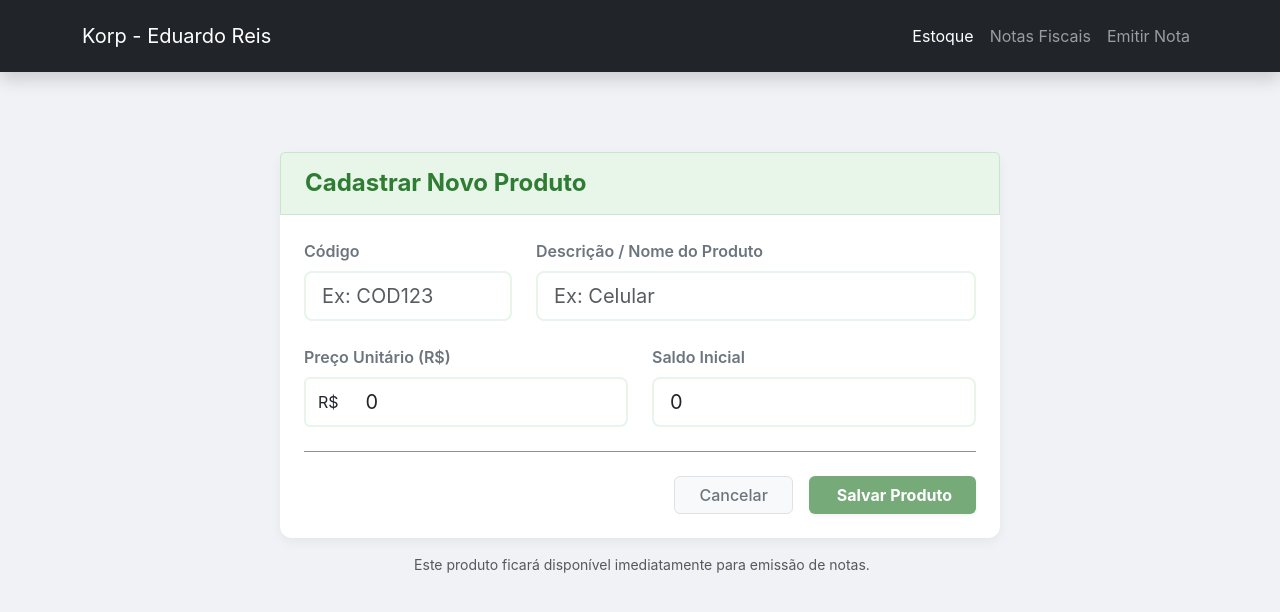
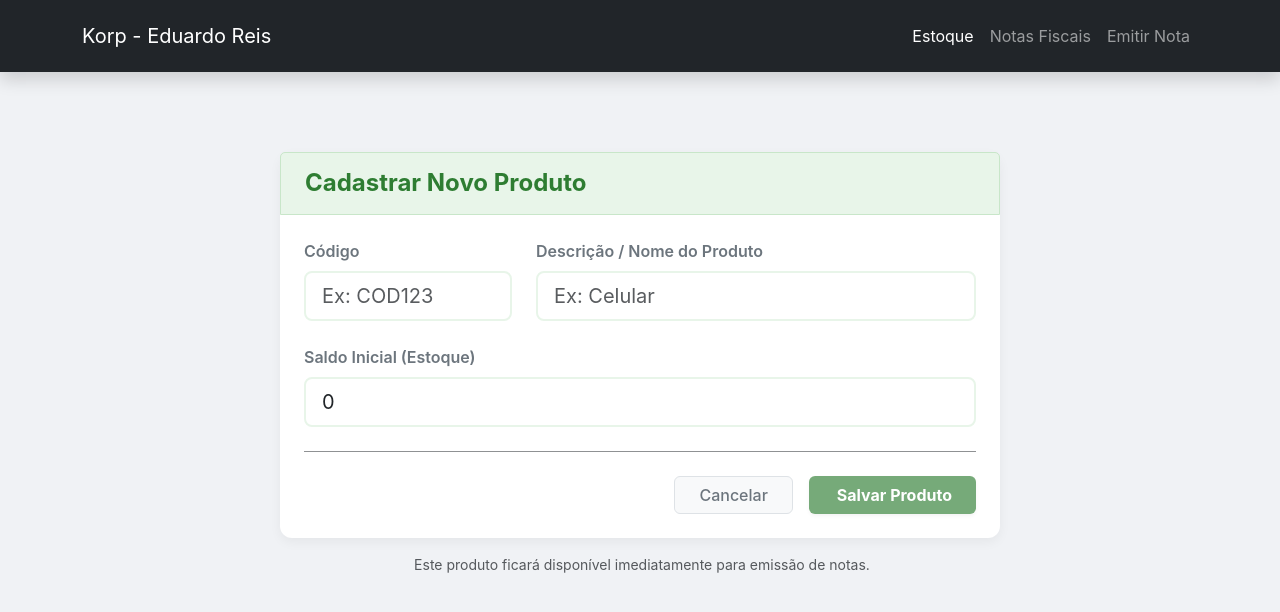
Before and after one commit to eduardo-olvreis/Korp_Teste_EduardoReis, an Angular app in the folder frontend/korp-web/: page /produtos/novo in a window 1280 px wide. Shown: the top 612 px of the page. Built offline with nearby package versions, Linux system fonts and the light colour scheme.

Commit message:
fix: ajustes no cadastro dos produtos

```diff
--- a/frontend/korp-web/src/app/components/nota-fiscal-lista/nota-fiscal-lista.html
+++ b/frontend/korp-web/src/app/components/nota-fiscal-lista/nota-fiscal-lista.html
@@ -9,7 +9,6 @@
       Nova Nota Fiscal
     </a>
   </div>
-
   <div class="card shadow-sm border-0">
     <div class="card-body p-0">
       <div class="table-responsive">
@@ -44,17 +43,14 @@
                   <button class="btn btn-sm btn-outline-secondary px-3" (click)="verDetalhes(n)" [disabled]="processandoId === n.id">
                     Ver
                   </button>
-
                   <button *ngIf="n.status === 'Aberta'"
                           class="btn btn-sm btn-success btn-imprimir d-flex align-items-center gap-1"
                           (click)="fecharNota(n)"
                           [disabled]="processandoId === n.id">
-
                     <ng-container *ngIf="processandoId === n.id; else btnNormal">
                       <span class="spinner-border spinner-border-sm"></span>
                       Finalizando...
                     </ng-container>
-
                     <ng-template #btnNormal>
                       <i class="bi bi-printer"></i> Imprimir
                     </ng-template>
@@ -62,7 +58,6 @@
                 </div>
               </td>
             </tr>
-
             <tr *ngIf="notas.length === 0">
               <td colspan="5" class="text-center py-5 text-muted">
                 <i class="bi bi-file-earmark-x fs-1 d-block mb-2"></i>
--- a/frontend/korp-web/src/app/components/nota-fiscal-lista/nota-fiscal-lista.ts
+++ b/frontend/korp-web/src/app/components/nota-fiscal-lista/nota-fiscal-lista.ts
@@ -34,13 +34,18 @@ export class NotaFiscalLista implements OnInit {
   }
 
   verDetalhes(nota: any) {
+    let valorTotalNota = 0;
     const detalhesItens = nota.itens.map((i: any) => {
       const produto = this.produtos.find(p => p.id === i.produtoId || p.Id === i.produtoId);
       const nomeProduto = produto ? (produto.descricao || produto.Descricao) : 'Produto não encontrado';
-
-      return `- ${nomeProduto} (ID: ${i.produtoId}) | Qtd: ${i.quantidade}`;
+      return `- ${nomeProduto} | Qtd: ${i.quantidade}`;
     }).join('\n');
-    alert(`Detalhes da Nota #${nota.numeroSequencial}\nStatus: ${nota.status}\n\nItens:\n${detalhesItens}`);
+    alert(
+      `Detalhes da Nota #${nota.numeroSequencial}\n` +
+      `Status: ${nota.status}\n` +
+      `--------------------------------------\n` +
+      `Itens:\n${detalhesItens}\n`
+    );
   }
 
   fecharNota(nota: any) {
--- a/frontend/korp-web/src/app/components/produto-cadastro/produto-cadastro.html
+++ b/frontend/korp-web/src/app/components/produto-cadastro/produto-cadastro.html
@@ -1,19 +1,15 @@
 <div class="container py-5">
   <div class="row justify-content-center">
     <div class="col-md-10 col-lg-8">
-
       <div class="card shadow-sm border-0 rounded-3">
-
         <div class="card-header bg-pastel-success border-0 py-3">
           <h4 class="mb-0 fw-bold d-flex align-items-center gap-2" style="color: #2e7d32;">
             <i class="bi bi-box-seam"></i>
             Cadastrar Novo Produto
           </h4>
         </div>
-
         <div class="card-body p-4">
           <form (ngSubmit)="salvar()" #f="ngForm">
-
             <div class="row g-4">
               <div class="col-md-4">
                 <label class="form-label fw-semibold text-secondary">Código</label>
@@ -22,7 +18,6 @@
                        name="codigo" [(ngModel)]="produto.codigo"
                        required placeholder="Ex: COD123">
               </div>
-
               <div class="col-md-8">
                 <label class="form-label fw-semibold text-secondary">Descrição / Nome do Produto</label>
                 <input type="text" class="form-control form-control-lg border-2 shadow-none"
@@ -30,34 +25,20 @@
                        name="descricao" [(ngModel)]="produto.descricao" required
                        placeholder="Ex: Celular">
               </div>
-
-              <div class="col-md-6">
-                <label class="form-label fw-semibold text-secondary">Preço Unitário (R$)</label>
-                <div class="input-group">
-                  <span class="input-group-text bg-white border-2 border-end-0" style="border-color: #e8f5e9;">R$</span>
-                  <input type="number" class="form-control form-control-lg border-2 shadow-none border-start-0"
-                         style="border-color: #e8f5e9;"
-                         name="preco" [(ngModel)]="produto.preco" min="0">
-                </div>
-              </div>
-
-              <div class="col-md-6">
-                <label class="form-label fw-semibold text-secondary">Saldo Inicial</label>
+              <div class="col-md-12">
+                <label class="form-label fw-semibold text-secondary">Saldo Inicial (Estoque)</label>
                 <input type="number" class="form-control form-control-lg border-2 shadow-none"
                        style="border-color: #e8f5e9;"
                        name="saldo" [(ngModel)]="produto.saldo" min="0" required
-                       placeholder="Quantidade em estoque">
+                       placeholder="Quantidade disponível em estoque">
               </div>
             </div>
-
             <hr class="my-4 opacity-50">
-
             <div class="d-flex justify-content-end gap-3">
               <button type="button" class="btn btn-light px-4 fw-medium text-secondary border"
                       routerLink="/produtos">
                 Cancelar
               </button>
-
               <button type="submit" class="btn btn-success px-4 fw-bold shadow-sm"
                       [disabled]="!f.valid"
                       style="background-color: #2e7d32; border: none;">
@@ -67,14 +48,11 @@
             </div>
           </form>
         </div>
-
       </div>
-
       <p class="text-center mt-3 text-muted small">
         <i class="bi bi-shield-check me-1"></i>
         Este produto ficará disponível imediatamente para emissão de notas.
       </p>
-
     </div>
   </div>
 </div>
--- a/frontend/korp-web/src/app/components/produto-cadastro/produto-cadastro.ts
+++ b/frontend/korp-web/src/app/components/produto-cadastro/produto-cadastro.ts
@@ -11,7 +11,6 @@ export class ProdutoCadastro {
   produto = {
     codigo: '',
     descricao: '',
-    preco: 0,
     saldo: 0
   };
 
```
